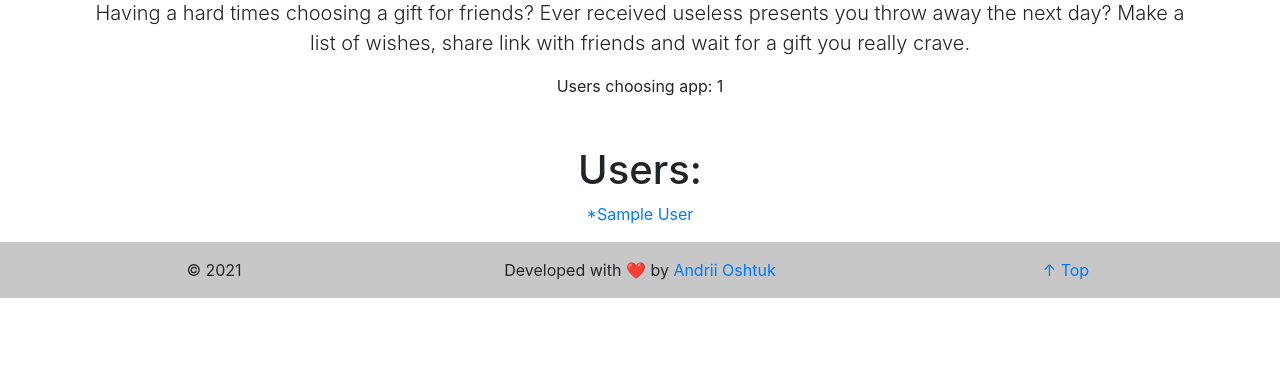
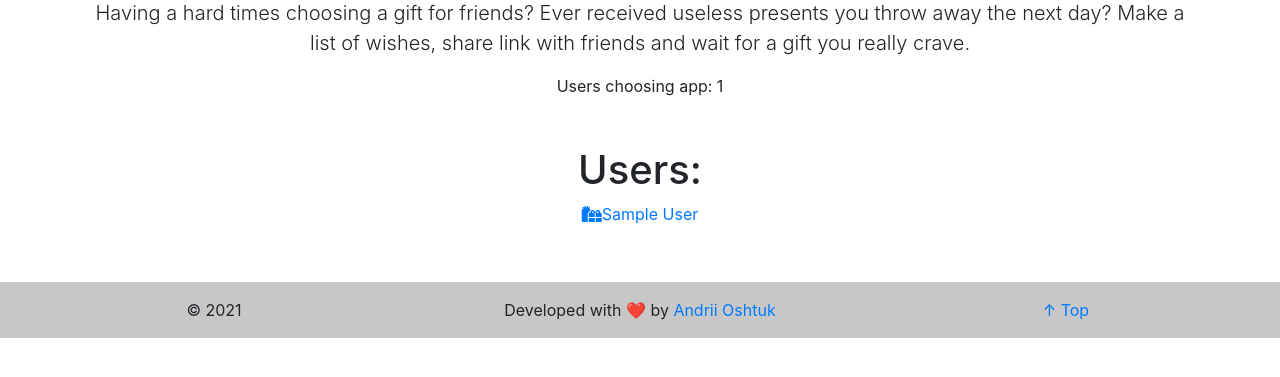
Before and after one commit to AndriiOshtuk/giftme, a Django app: page /wishlist/ in a window 1280 px wide. Shown: the part 162-539 px from the top of the page. Run offline with Django 3.2, Linux system fonts and the light colour scheme; the visitor is signed in with stand-in values (Sample User, id 1); data comes from the database, SQL or seed files in the repository; data that the repository does not hold is empty; some libraries are stand-ins or nearby versions.

Commit message:
Added Font Awesome

```diff
--- a/wishlist/templates/wishlist/user_list.html
+++ b/wishlist/templates/wishlist/user_list.html
@@ -13,9 +13,9 @@
         <ul class="list-unstyled">
             {% for user in user_list %}
                 {% if user.first_name and user.last_name %}
-                    <li><p><a href="{% url 'wishlist:user-detail' user.id %}"> *{{ user.first_name }} {{ user.last_name}}</a></p></li>
+                    <li><p><a href="{% url 'wishlist:user-detail' user.id %}"> <i class="fas fa-gifts text-primary"></i>{{ user.first_name }} {{ user.last_name}}</a></p></li>
                 {% else %}
-                    <li><p><a href="{% url 'wishlist:user-detail' user.id %}"> *{{ user.username }}</a></p></li>
+                    <li><p><a href="{% url 'wishlist:user-detail' user.id %}"> <i class="fas fa-gifts text-primary"></i>{{ user.username }}</a></p></li>
                 {% endif %}
 
                 <ul class="list-unstyled">
@@ -23,6 +23,7 @@
                     <li><a href="{% url 'wishlist:wishlist-detail' item.id %}">{{ item.name }}</a></li>
                 {% endfor %}
                 </ul>
+                <div>&nbsp;</div>
             {% endfor %}
         </ul>
       </div>
```
